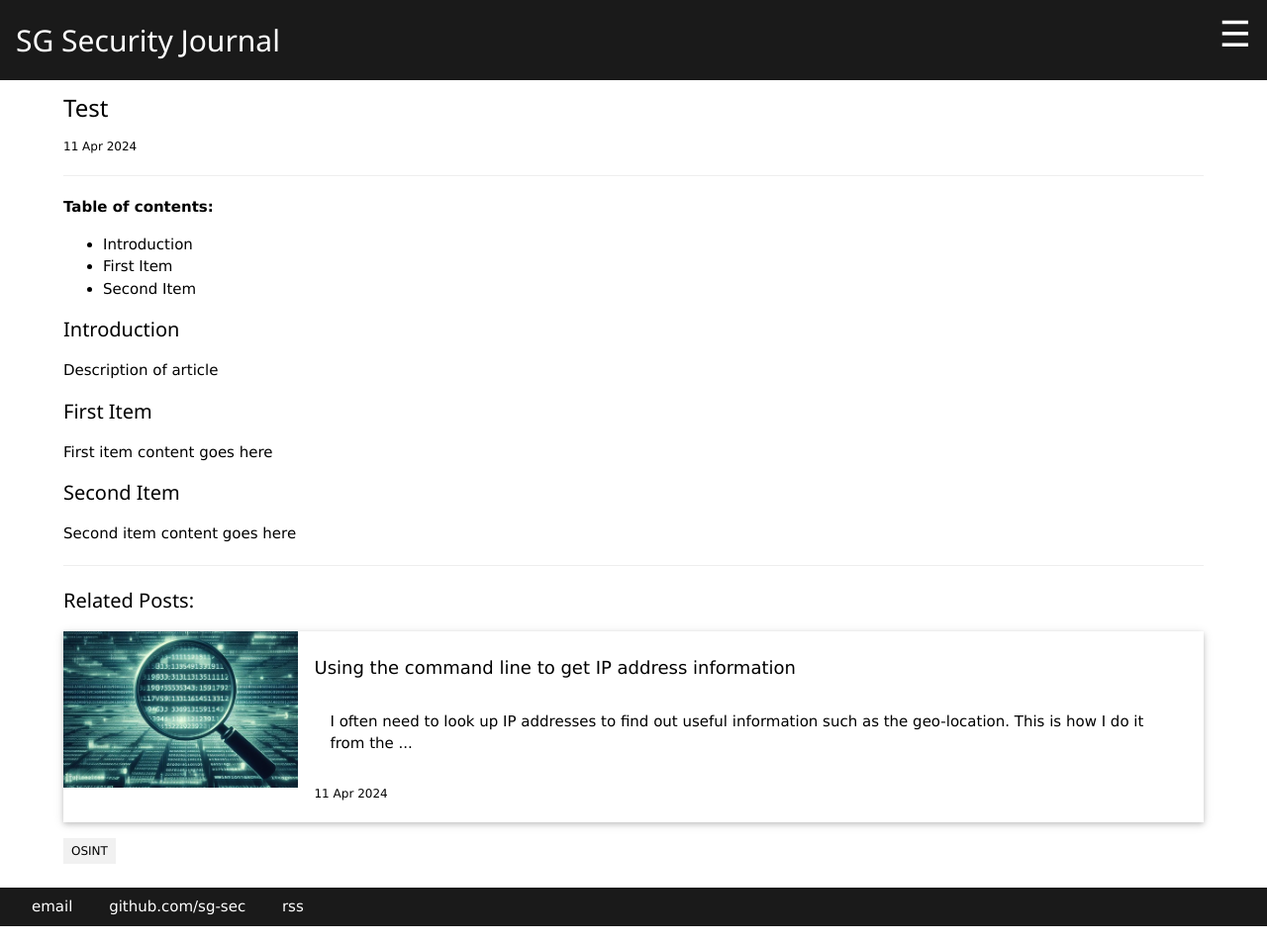
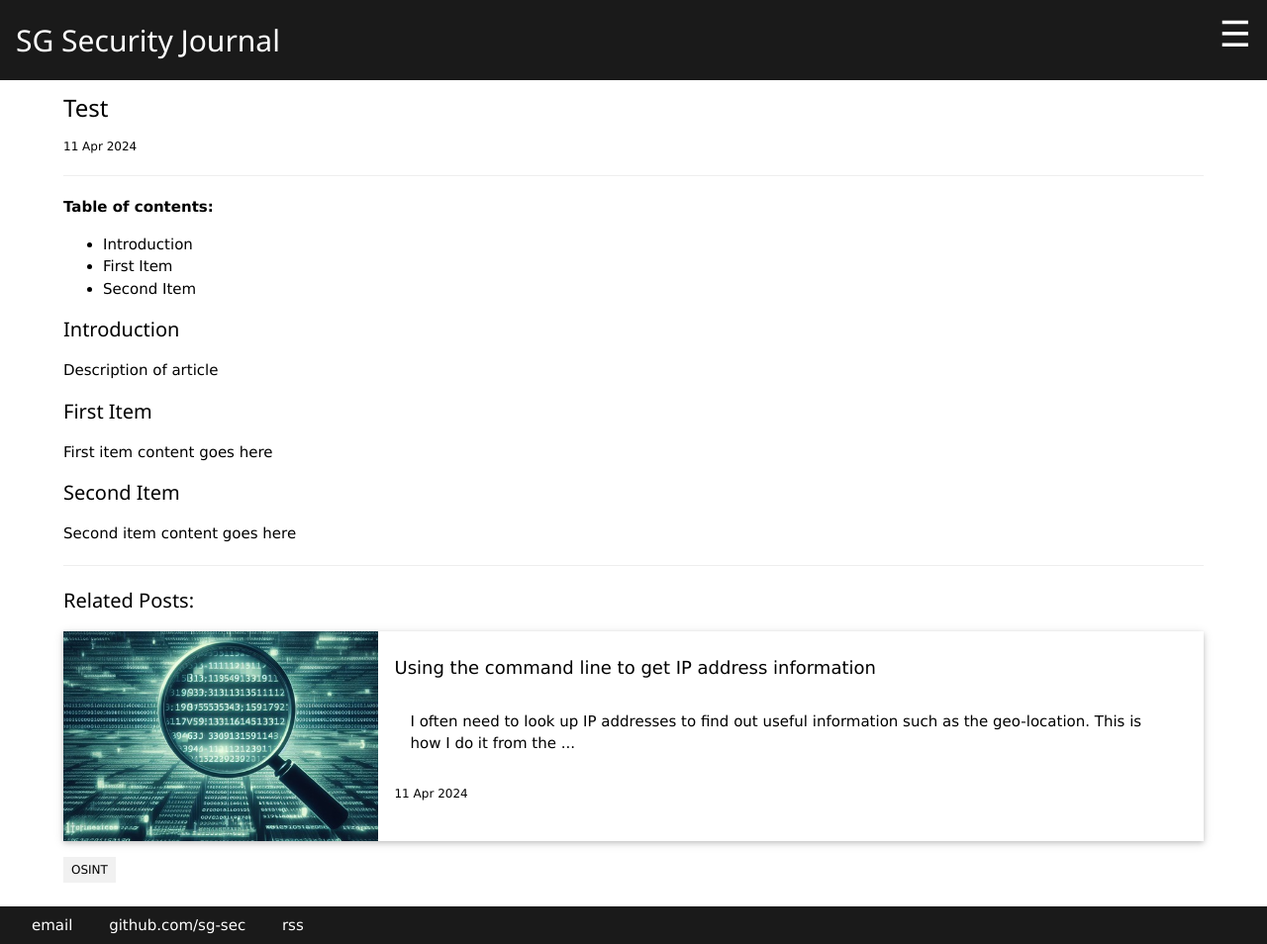
Before and after one commit to sg-sec/sg-sec.github.io, a Jekyll site: the page built from _posts/2024-04-11-test.md, in a window 1280 px wide. Shown: the whole page at 99% size. Built offline with Jekyll 4.4.1, drawn with Linux system fonts in a browser that asks for light colours.

Commit message:
Update relatedpostlistitem.html

```diff
--- a/_includes/relatedpostlistitem.html
+++ b/_includes/relatedpostlistitem.html
@@ -2,7 +2,7 @@
         <!-- <div class="w3-row"> -->
             <div class="w3-cell w3-mobile">
                 {% if post.image And post.image != "" And post.image != nil %}
-                <img class="" style="width:100%;max-width:256px" {% if post.image_alt_text and post.image_alt_text != "" and post.image_alt_text != nil %} alt="{{ post.image_alt_text }}" {% endif %}  src="{{ site.baseurl }}/assets/images/{{ post.image }}">
+                <img class="" style="width:100%;max-width:384px" {% if post.image_alt_text and post.image_alt_text != "" and post.image_alt_text != nil %} alt="{{ post.image_alt_text }}" {% endif %}  src="{{ site.baseurl }}/assets/images/{{ post.image }}">
                 {% else %}
                 {% endif %}
             </div>
```
